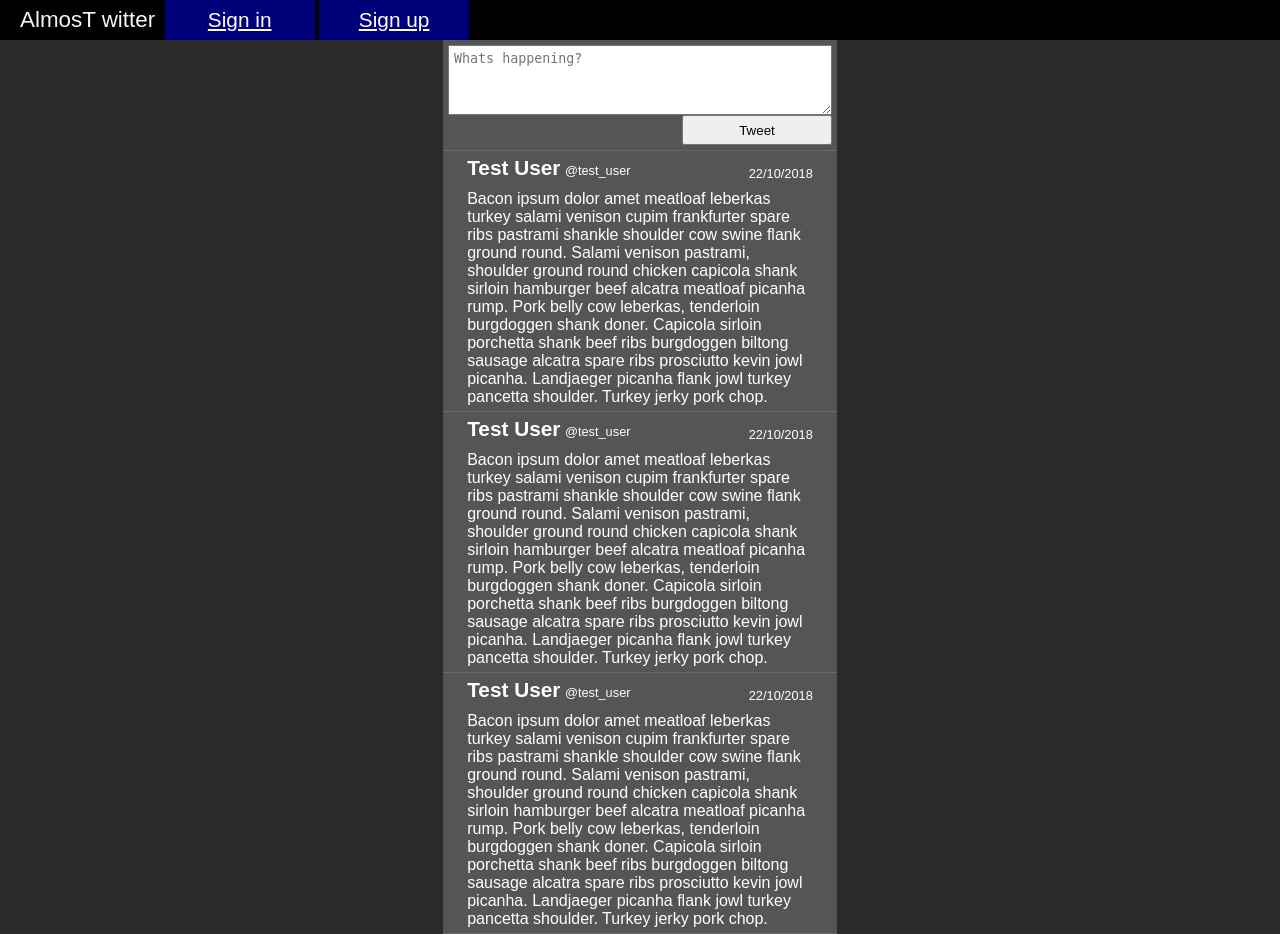
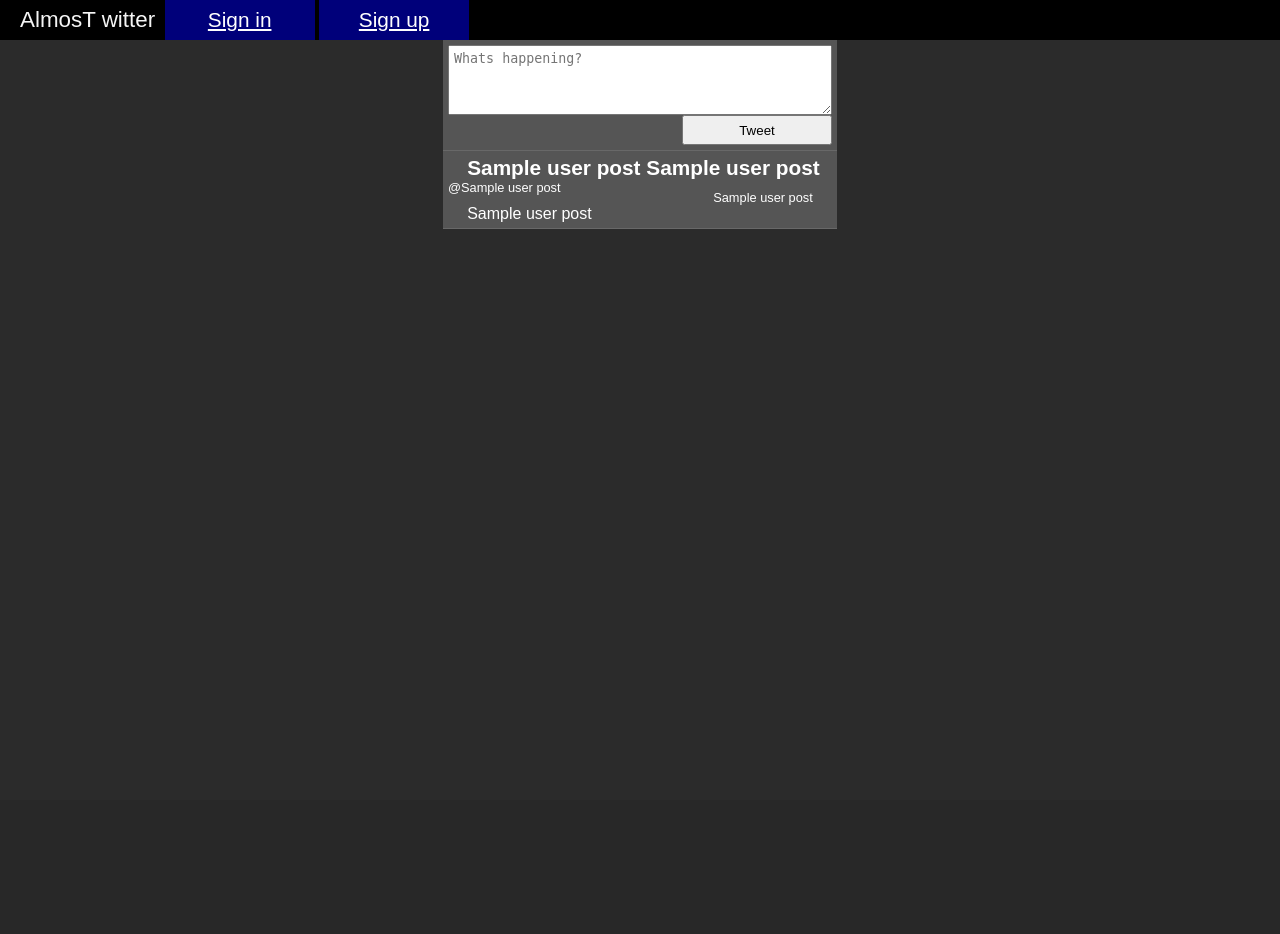
Before and after one commit to looney278/SE2, a Flask app: page / in a window 1280 px wide. After the commit the page ends 229 px from the top, so only its background shows below. Run offline with Flask 2, Linux system fonts and the light colour scheme; a database or web service that is not in the repository returns one stand-in record (values such as "Sample title"); some libraries are stand-ins or nearby versions.

Commit message:
encoding and decoding works now

```diff
--- a/server.py
+++ b/server.py
@@ -3,6 +3,7 @@ import psycopg2
 import re
 import hashlib
 import uuid
+from datetime import datetime
 
 # RegEx for email.
 emailpattern = re.compile("^[a-zA-Z0-9_.+-]+@[a-zA-Z0-9-]+\.[a-zA-Z0-9-.]+$")
@@ -25,9 +26,9 @@ def encodeText(text):
     return newstr
 
 def decodeText(text):
-    text.replace("%$MSVZO",";")
-    text.replace("%$6SVA1","--")
-    return text
+    newstr = text.replace("%$MSVZO",";")
+    newstr = newstr.replace("%$6SVA1","--")
+    return newstr
 
 # creates initial connection to the database
 def getconn():
@@ -39,7 +40,21 @@ def getconn():
 @app.route('/')
 @app.route('/index')
 def index():
-    return render_template('index.html')
+    conn = None
+
+    q="select * from user_posts"
+    conn = getconn()
+    cur = conn.cursor()
+    cur.execute(search_path)
+    cur.execute(q)
+    posts = cur.fetchall()
+    decodedPosts = []
+    for post in posts:
+        #post[5] = decodeText(post[5])
+        decodedText = decodeText(post[5])
+        newarr = [post[0],post[1],post[2],post[3],post[4],decodedText]
+        decodedPosts.append(newarr)
+    return render_template('index.html', posts=decodedPosts)
 
 
 @app.route('/registration')
@@ -182,14 +197,14 @@ def newpost():
         cur.execute(search_path)
         text = request.form['post-text']
         santext = encodeText(text)
-        print(santext)
-        q = "INSERT INTO posts (user_id,datetime,text) VALUES ("+session['id']+",'NULL','"+santext+"')"
+        dt = str(datetime.now().strftime('%d-%b-%Y %H:%M:%S '))
+        q = "INSERT INTO posts (user_id,datetime,text) VALUES ("+session['id']+",'"+dt+"','"+santext+"')"
         cur.execute(q)
         conn.commit()
         return redirect(url_for('index'))
     except Exception as e:
         print(e)
-        return render_template('ERROR.html', FUCK=e)
+        return redirect(url_for('index'))
     finally:
         if conn:
             conn.close()
--- a/templates/index.html
+++ b/templates/index.html
@@ -28,60 +28,22 @@
 
     </div>
     </div>
+
+    {% for post in posts %}
     <div class="posts-wrapper">
         <div class="post">
             <div class="post-header">
-                <div class="post-username">Test User</div>
-                <div class="post-user">@test_user</div>
-                <div class="post-date">22/10/2018</div>
+                <div class="post-username">{{ post[2] }} {{ post[3] }}</div>
+                <div class="post-user">@{{ post[1] }}</div>
+                <div class="post-date">{{ post[4] }}</div>
             </div>
             <div class="post-content">
-                Bacon ipsum dolor amet meatloaf leberkas turkey salami venison cupim frankfurter spare ribs pastrami
-                shankle shoulder cow swine flank ground round. Salami venison pastrami, shoulder ground round chicken
-                capicola shank sirloin hamburger beef alcatra meatloaf picanha rump. Pork belly cow leberkas,
-                tenderloin burgdoggen shank doner. Capicola sirloin porchetta shank beef ribs burgdoggen biltong
-                sausage alcatra spare ribs prosciutto kevin jowl picanha. Landjaeger picanha flank jowl turkey pancetta
-                shoulder. Turkey jerky pork chop.
+                {{ post[5] }}
             </div>
-
         </div>
     </div>
-    <div class="posts-wrapper">
-        <div class="post">
-            <div class="post-header">
-                <div class="post-username">Test User</div>
-                <div class="post-user">@test_user</div>
-                <div class="post-date">22/10/2018</div>
-            </div>
-            <div class="post-content">
-                Bacon ipsum dolor amet meatloaf leberkas turkey salami venison cupim frankfurter spare ribs pastrami
-                shankle shoulder cow swine flank ground round. Salami venison pastrami, shoulder ground round chicken
-                capicola shank sirloin hamburger beef alcatra meatloaf picanha rump. Pork belly cow leberkas,
-                tenderloin burgdoggen shank doner. Capicola sirloin porchetta shank beef ribs burgdoggen biltong
-                sausage alcatra spare ribs prosciutto kevin jowl picanha. Landjaeger picanha flank jowl turkey pancetta
-                shoulder. Turkey jerky pork chop.
-            </div>
+    {% endfor %}
 
-        </div>
-    </div>
-    <div class="posts-wrapper">
-        <div class="post">
-            <div class="post-header">
-                <div class="post-username">Test User</div>
-                <div class="post-user">@test_user</div>
-                <div class="post-date">22/10/2018</div>
-            </div>
-            <div class="post-content">
-                Bacon ipsum dolor amet meatloaf leberkas turkey salami venison cupim frankfurter spare ribs pastrami
-                shankle shoulder cow swine flank ground round. Salami venison pastrami, shoulder ground round chicken
-                capicola shank sirloin hamburger beef alcatra meatloaf picanha rump. Pork belly cow leberkas,
-                tenderloin burgdoggen shank doner. Capicola sirloin porchetta shank beef ribs burgdoggen biltong
-                sausage alcatra spare ribs prosciutto kevin jowl picanha. Landjaeger picanha flank jowl turkey pancetta
-                shoulder. Turkey jerky pork chop.
-            </div>
-
-        </div>
-    </div>
 </body>
 
 </html>
```
